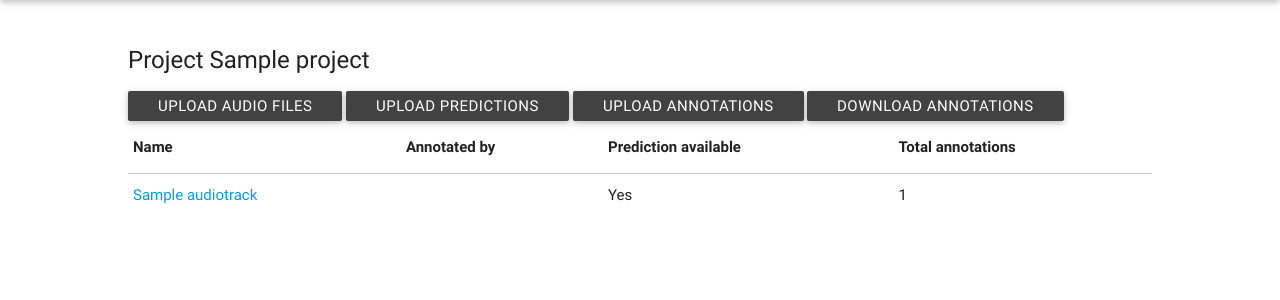
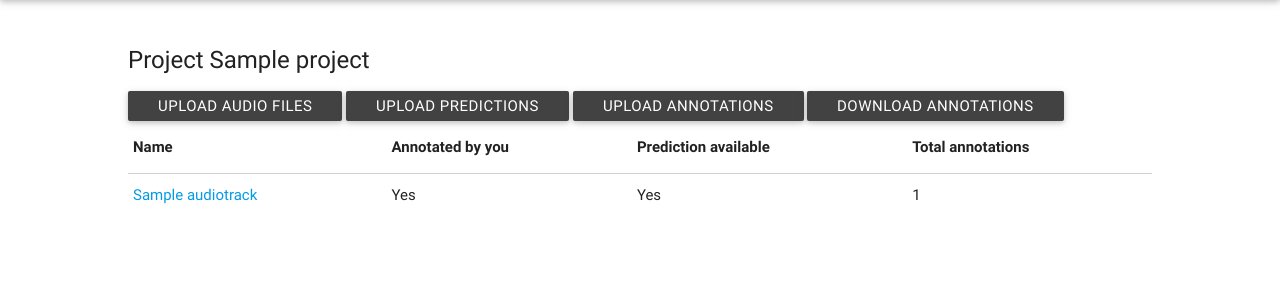
Before and after one commit to microfaune/MicrofauneAnnotator, a Django app: page /project/1/ in a window 1280 px wide. Shown: the part 64-364 px from the top of the page. Run offline with Django 3.2, Linux system fonts and the light colour scheme; a user stored in the database is signed in; tables that the repository leaves empty hold one stand-in row (values such as "Sample post"); some libraries are stand-ins or nearby versions.

Commit message:
Back to previous column name

```diff
--- a/annotate/templates/annotate/project_homepage.html
+++ b/annotate/templates/annotate/project_homepage.html
@@ -14,7 +14,7 @@
   <thead>
     <tr>
       <th scope="col">Name</th>
-      <th scope="col">Annotated by</th>
+      <th scope="col">Annotated by you</th>
       <th scope="col">Prediction available</th>
       <th scope="col">Total annotations</th>
     </tr>
@@ -23,7 +23,7 @@
     {% for track in tracks %}
     <tr>
       <td><a href="{% url 'audiotrack_homepage' audiotrack_id=track.id %}"> {{ track.name }}</a></td>
-      <td>{{ track.user }}</td>
+      <td>{{ track.user_annotation }}</td>
       <td>{% if track.prediction %}Yes{% else %}No{% endif %}</td>
       <td>{{ track.annotation_count }}</td>
     </tr>
```
